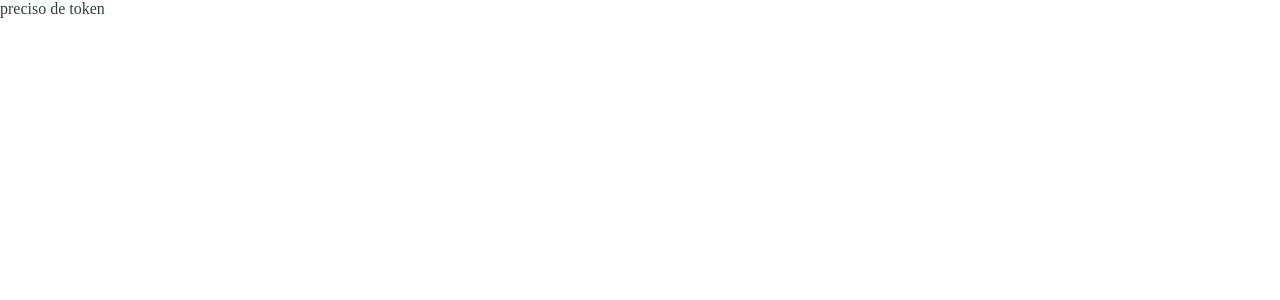
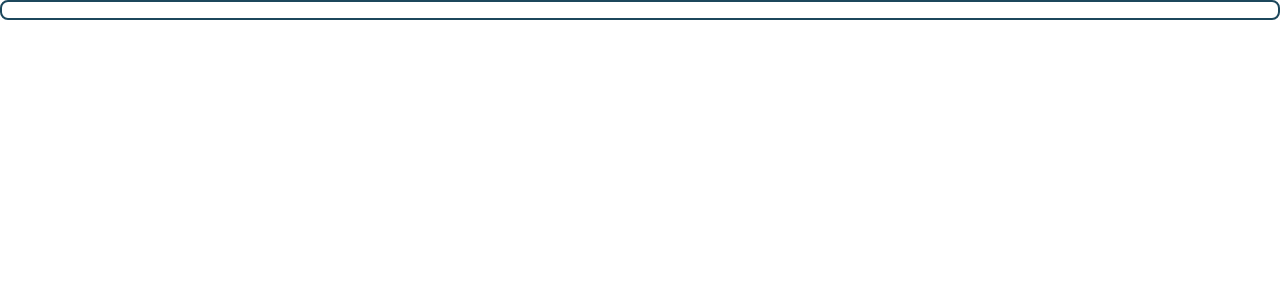
Before and after one commit to codeway-hacktudo/codeway-hacktudo-front, a React (Create React App) app: page / in a window 1280 px wide. Shown: the top 300 px of the page. Built offline with nearby package versions, Linux system fonts and the light colour scheme.

Commit message:
finish progress bar

```diff
--- a/package.json
+++ b/package.json
@@ -3,6 +3,7 @@
   "version": "0.1.0",
   "private": true,
   "dependencies": {
+    "@react-spring/web": "^9.3.0",
     "@testing-library/jest-dom": "^5.11.4",
     "@testing-library/react": "^11.1.0",
     "@testing-library/user-event": "^12.1.10",
@@ -14,6 +15,8 @@
     "react-dom": "^17.0.2",
     "react-router-dom": "^5.3.0",
     "react-scripts": "4.0.3",
+    "react-spring": "^9.3.0",
+    "react-use-measure": "^2.0.4",
     "styled-components": "^5.3.1",
     "typescript": "^4.1.2"
   },
--- /dev/null
+++ b/src/components/progress-bar/index.tsx
@@ -0,0 +1,34 @@
+import React, {useState} from 'react';
+// import useMeasure from 'react-use-measure';
+import {useSpring} from '@react-spring/web';
+import useMeasure from 'react-use-measure';
+import {ContainerProgressBar, Main, Content, ContentFill} from './styles';
+
+interface IProgressBarProps {
+  label?: string;
+  max?: number;
+  min?: number;
+  now?: number;
+}
+
+const ProgressBar: React.FC<IProgressBarProps> = ({
+  label,
+  max,
+  min,
+  now,
+}: IProgressBarProps) => {
+  const [open, toggle] = useState(false);
+  const [ref, {width}] = useMeasure();
+  const props = useSpring({width: open ? width : 0});
+
+  return (
+    <ContainerProgressBar>
+      <Main ref={ref} onClick={() => toggle(!open)}>
+        <ContentFill style={props} />
+        {/* <Content>{props.width.to((x) => x.toFixed(0))}</Content> */}
+      </Main>
+    </ContainerProgressBar>
+  );
+};
+
+export default ProgressBar;
--- /dev/null
+++ b/src/components/progress-bar/styles.ts
@@ -0,0 +1,43 @@
+import {animated} from '@react-spring/web';
+
+import styled from 'styled-components';
+
+export const ContainerProgressBar = styled.div`
+  display: flex;
+  align-items: center;
+  height: 100%;
+  justify-content: center;
+`;
+
+export const Main = styled.div`
+  position: relative;
+  width: 100%;
+  height: 20px;
+  cursor: pointer;
+  border-radius: 8px;
+  border: 2px solid #1c475c;
+  overflow: hidden;
+`;
+
+// alterar cor para o tema do white label
+
+export const Content = styled(animated.div)`
+  position: absolute;
+  top: 0;
+  left: 0;
+  width: 100%;
+  height: 100%;
+  display: flex;
+  align-items: center;
+  justify-content: center;
+  color: #272727;
+`;
+
+export const ContentFill = styled(animated.div)`
+  position: absolute;
+  top: 0;
+  left: 0;
+  width: 100%;
+  height: 100%;
+  background: #1c475c;
+`;
--- a/src/pages/Home/index.tsx
+++ b/src/pages/Home/index.tsx
@@ -1,7 +1,12 @@
 import React from 'react';
+import ProgressBar from '../../components/progress-bar';
 
 const Home: React.FC = () => {
-  return <div>preciso de token</div>;
+  return (
+    <div>
+      <ProgressBar />
+    </div>
+  );
 };
 
 export default Home;
```
Also changed, not shown: .eslintrc.json, 1 other file (tests, documents, lock files or other folders).
